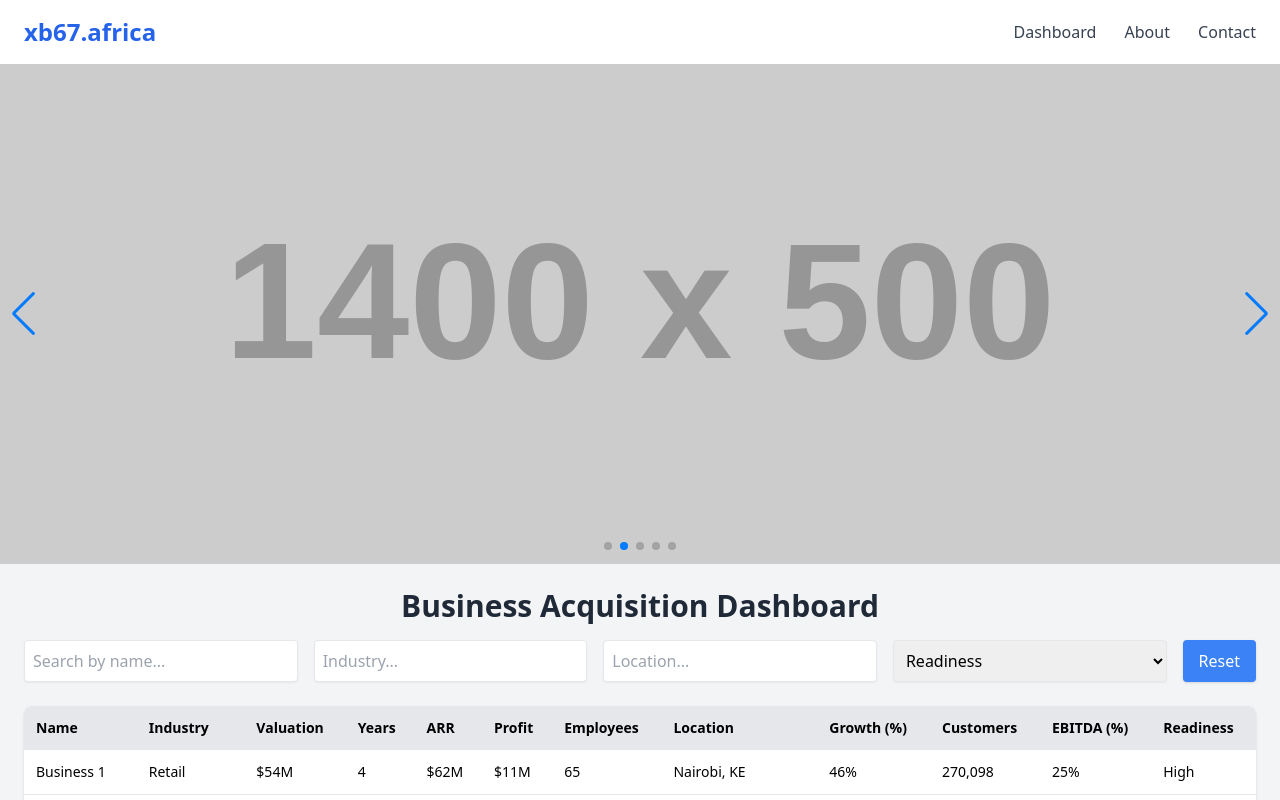
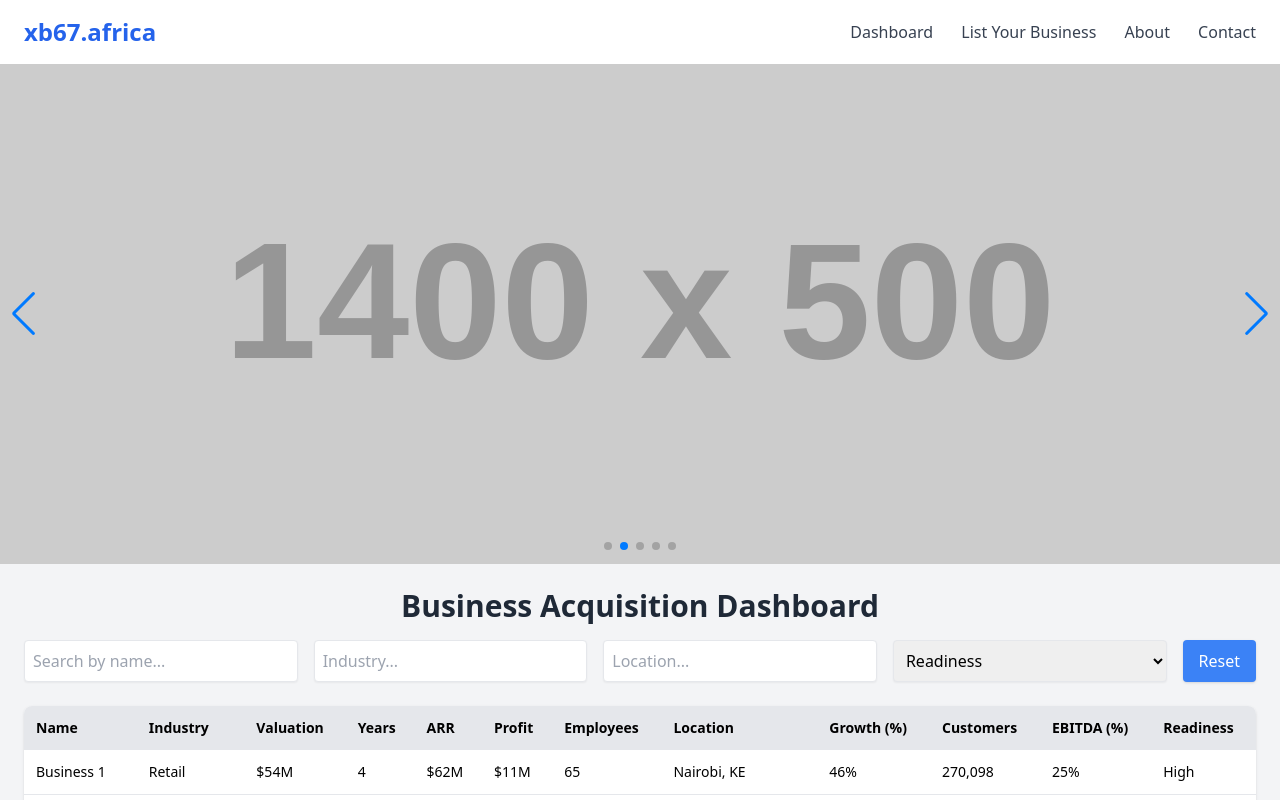
Before and after one commit to cliffkimani/xb67, a plain HTML site: page index.html in a window 1280 px wide. Shown: the top 800 px of the page. Drawn offline with nearby package versions, Linux system fonts and the light colour scheme; placeholder pictures from the web are drawn by us.

Commit message:
Update index.html

```diff
--- a/index.html
+++ b/index.html
@@ -16,6 +16,7 @@
       <h1 class="text-2xl font-bold text-blue-600">xb67.africa</h1>
       <nav class="space-x-6">
         <a href="#dashboard" class="text-gray-700 hover:text-blue-600">Dashboard</a>
+        <a href="#about" class="text-gray-700 hover:text-blue-600">List Your Business</a>
         <a href="#about" class="text-gray-700 hover:text-blue-600">About</a>
         <a href="#contact" class="text-gray-700 hover:text-blue-600">Contact</a>
       </nav>
```
